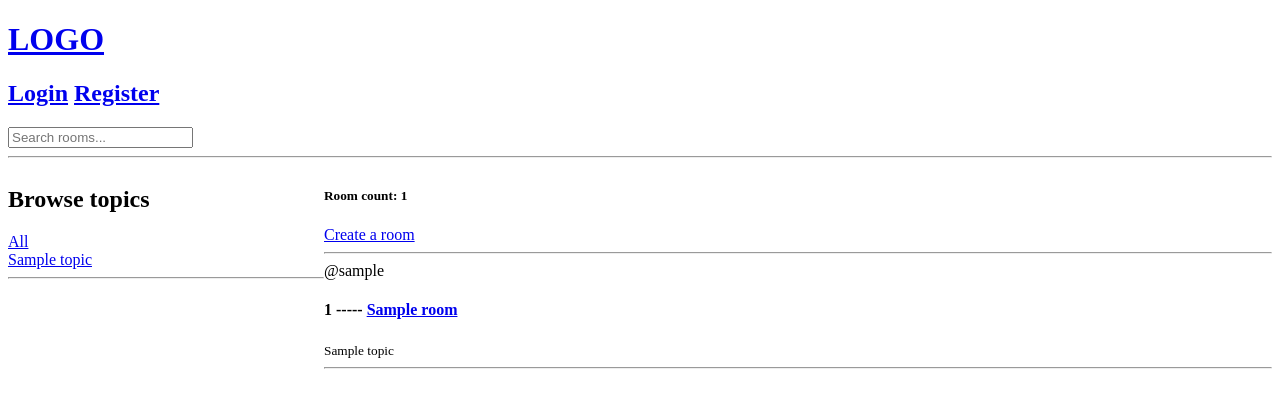
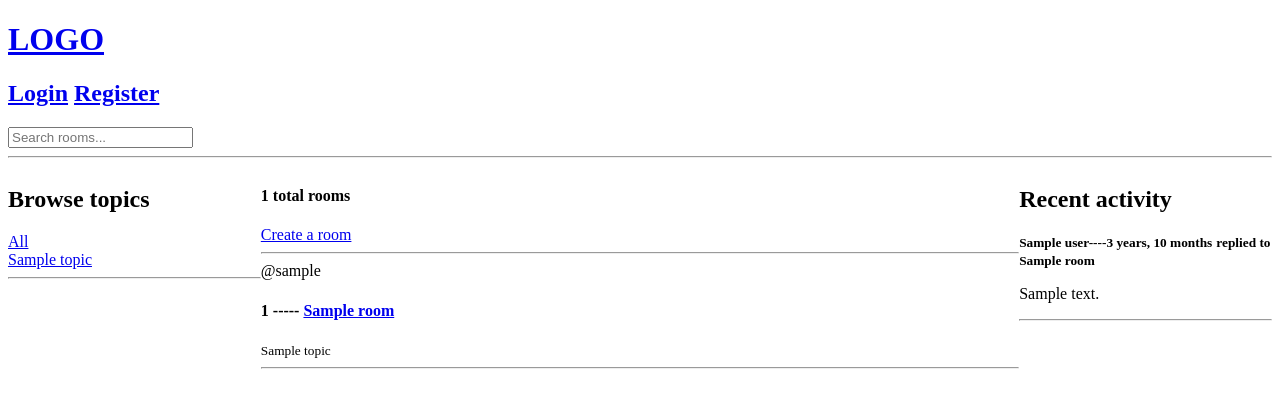
Before and after one commit to hubertpytkiewicz/learning_django, a Django app: template base/templates/base/home.html in a window 1280 px wide. Shown: the top 408 px of the page. Run offline with Django 3.2, Linux system fonts and the light colour scheme; the template is opened without the code that fills it: most values are stand-ins (such as "Sample title", 1, 10 or a date in 2020).

Commit message:
Add recent activity feature

```diff
--- /dev/null
+++ b/base/templates/base/activity_component.html
@@ -0,0 +1,12 @@
+<h2>Recent activity</h2>
+{% for room_message in room_messages %}
+<div>
+  <small
+    ><b>{{room_message.user}}----{{room_message.updated|timesince}}</b></small
+  >
+  <small><b>replied to {{room_message.room}}</b></small>
+  <p>{{ room_message }}</p>
+  <hr />
+</div>
+
+{% endfor %}
--- /dev/null
+++ b/base/templates/base/feed_component.html
@@ -0,0 +1,17 @@
+{% for room in rooms%}
+<div>
+  <hr />
+  {% if request.user == room.host %}
+  <span>
+    <a href="{% url 'update-room' room.id%}">Edit</a>
+    <a href="{% url 'delete-room' room.id%}">Delete</a>
+  </span>
+  {% endif %}
+  <span>@{{room.host.username}}</span>
+  <h4>
+    {{room.id}} ----- <a href="{% url 'room' room.id %}">{{room.name}}</a>
+  </h4>
+  <small>{{room.topic.name}}</small>
+  <hr />
+</div>
+{% endfor %}
--- a/base/templates/base/home.html
+++ b/base/templates/base/home.html
@@ -3,49 +3,19 @@
 <style>
   .home-container {
     display: grid;
-    grid-template-columns: 1fr 3fr;
+    grid-template-columns: 1fr 3fr 1fr;
   }
 </style>
 
 <div class="home-container">
-  <div>
-    <h2>Browse topics</h2>
-
-    <div>
-      <a href="{% url 'home' %}">All</a>
-    </div>
-
-    {% for topic in topics%}
-    <div>
-      <a href="{% url 'home' %}?q={{topic.name}}">{{topic.name}}</a>
-    </div>
-    {%endfor%}
-
-    <hr />
-  </div>
+  <div>{% include 'base/topic_components.html' %}</div>
 
   <div>
-    <h5>Room count: {{room_count}}</h5>
+    <h4>{{room_count}} total rooms</h4>
     <a href="{% url 'create-room'%}">Create a room</a>
-
-    {% for room in rooms%}
-    <div>
-      <hr />
-      {% if request.user == room.host %}
-      <span>
-        <a href="{% url 'update-room' room.id%}">Edit</a>
-        <a href="{% url 'delete-room' room.id%}">Delete</a>
-      </span>
-      {% endif %}
-      <span>@{{room.host.username}}</span>
-      <h4>
-        {{room.id}} ----- <a href="{% url 'room' room.id %}">{{room.name}}</a>
-      </h4>
-      <small>{{room.topic.name}}</small>
-      <hr />
-    </div>
-    {% endfor %}
+    {% include 'base/feed_component.html' %}
   </div>
+  <div>{% include 'base/activity_component.html' %}</div>
 </div>
 
 {% endblock %}
--- /dev/null
+++ b/base/templates/base/topic_components.html
@@ -0,0 +1,13 @@
+<h2>Browse topics</h2>
+
+<div>
+  <a href="{% url 'home' %}">All</a>
+</div>
+
+{% for topic in topics%}
+<div>
+  <a href="{% url 'home' %}?q={{topic.name}}">{{topic.name}}</a>
+</div>
+{%endfor%}
+
+<hr />
```
Also changed, not shown: base/views.py (+6 -2 lines).
